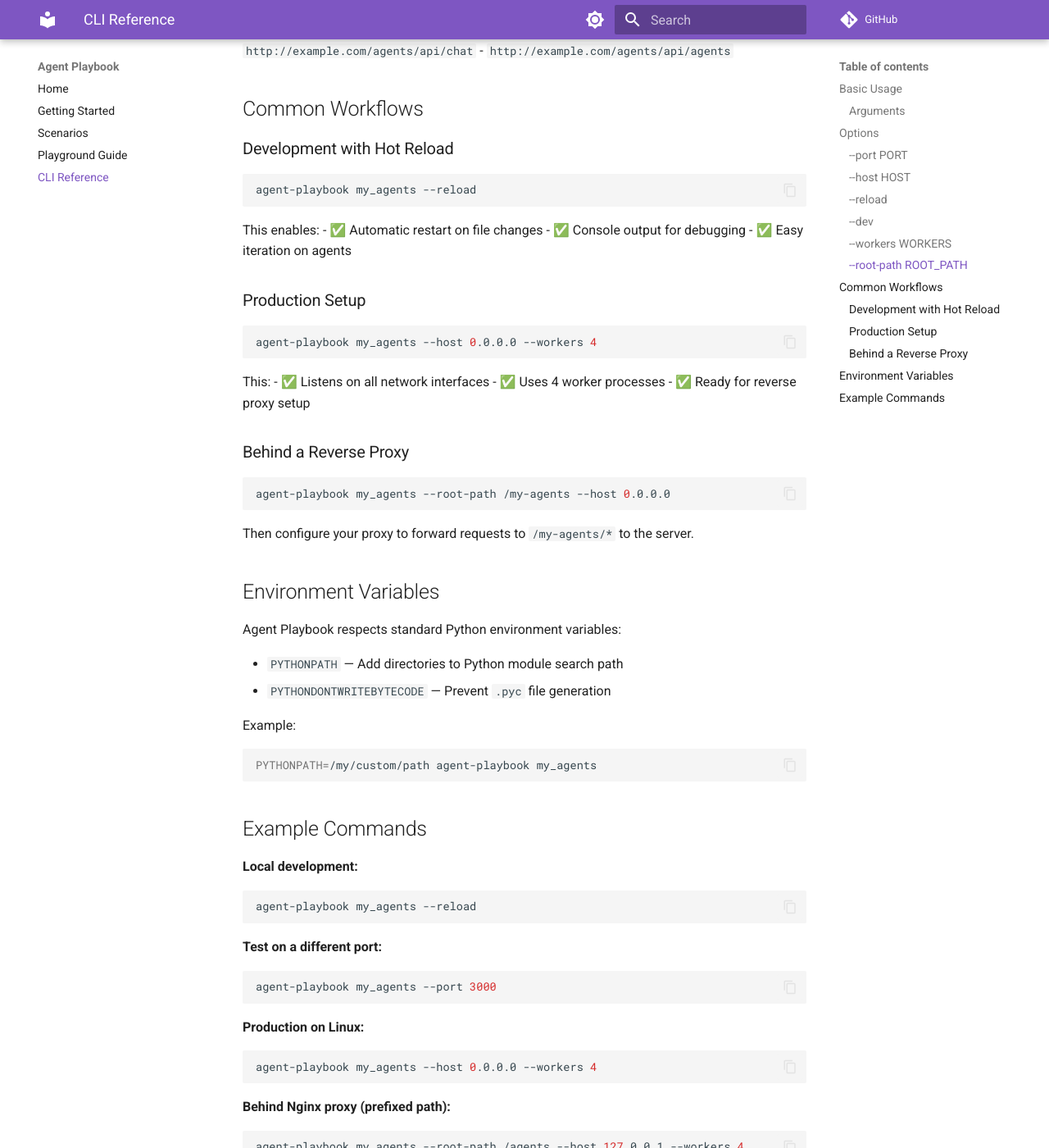
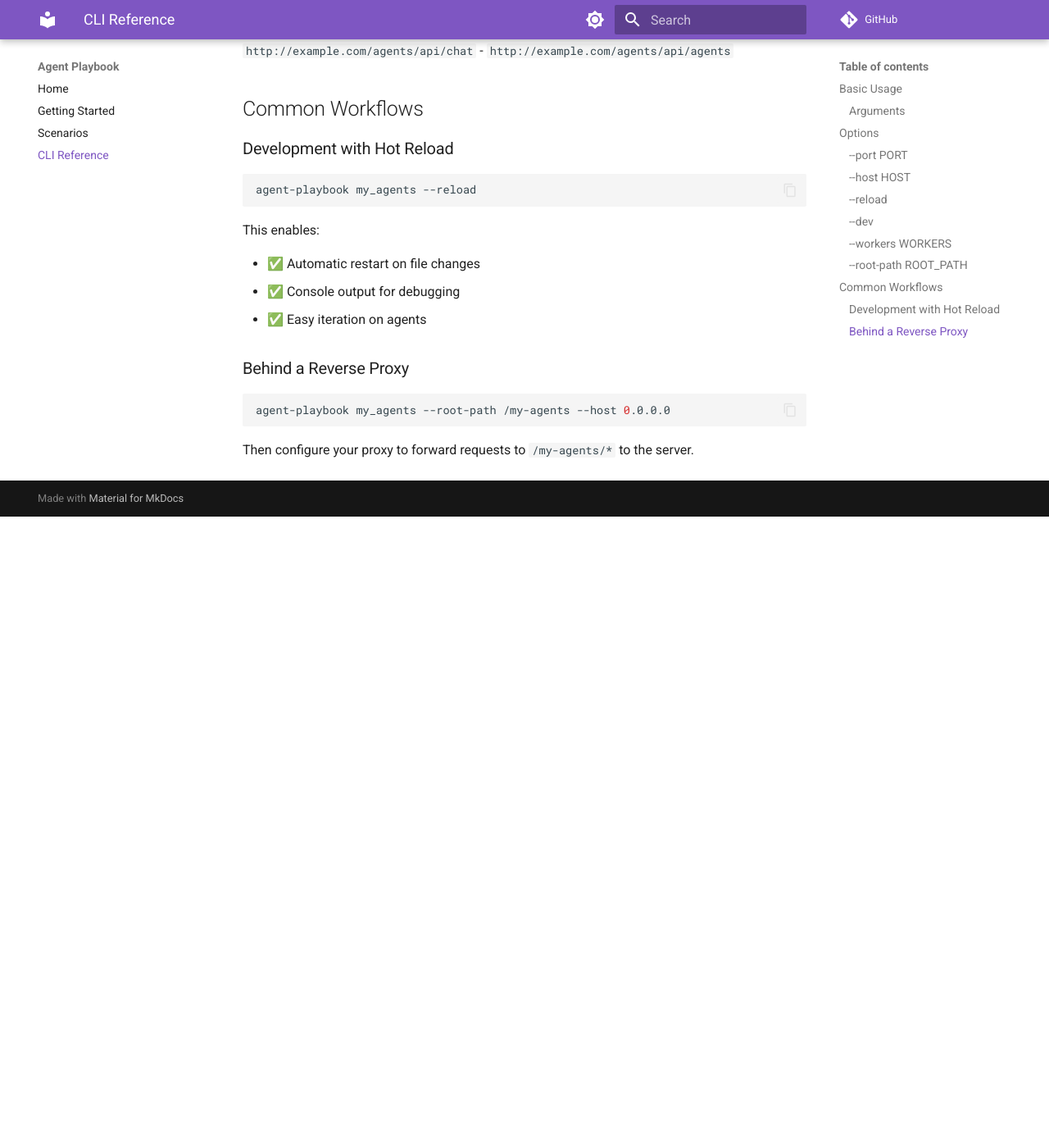
Before and after one commit to orlevii/agent-prism, an MkDocs documentation site: the page built from docs/docs/cli-reference.md, in a window 1280 px wide and 1400 px high, scrolled down 1806 px. Shown: the whole window at 82% size. Built offline with MkDocs 1.6.1 and Material for MkDocs 9.7.7, drawn with Linux system fonts in a browser that asks for light colours; comment, search, counter and statistics services are not loaded; after the commit the page ends 2436 px from its top, so only the background shows below that; some of the changed text lies outside the part shown.

Commit message:
chore: fixes and docs update (#12)

````diff
--- a/docs/docs/cli-reference.md
+++ b/docs/docs/cli-reference.md
@@ -31,10 +31,10 @@
 Specify the host/IP address to bind to.
 
 ```bash
-agent-playbook my_agents --host 0.0.0.0
+agent-playbook my_agents --host 127.0.0.1
 ```
 
-**Default:** `0.0.0.0`
+**Default:** `127.0.0.1`
 
 ### `--reload`
 
@@ -92,20 +92,10 @@
 ```
 
 This enables:
+
 - ✅ Automatic restart on file changes
 - ✅ Console output for debugging
 - ✅ Easy iteration on agents
-
-### Production Setup
-
-```bash
-agent-playbook my_agents --host 0.0.0.0 --workers 4
-```
-
-This:
-- ✅ Listens on all network interfaces
-- ✅ Uses 4 worker processes
-- ✅ Ready for reverse proxy setup
 
 ### Behind a Reverse Proxy
 
@@ -114,38 +104,3 @@
 ```
 
 Then configure your proxy to forward requests to `/my-agents/*` to the server.
-
-## Environment Variables
-
-Agent Playbook respects standard Python environment variables:
-
-- `PYTHONPATH` — Add directories to Python module search path
-- `PYTHONDONTWRITEBYTECODE` — Prevent `.pyc` file generation
-
-Example:
-
-```bash
-PYTHONPATH=/my/custom/path agent-playbook my_agents
-```
-
-## Example Commands
-
-**Local development:**
-```bash
-agent-playbook my_agents --reload
-```
-
-**Test on a different port:**
-```bash
-agent-playbook my_agents --port 3000
-```
-
-**Production on Linux:**
-```bash
-agent-playbook my_agents --host 0.0.0.0 --workers 4
-```
-
-**Behind Nginx proxy (prefixed path):**
-```bash
-agent-playbook my_agents --root-path /agents --host 127.0.0.1 --workers 4
-```
--- a/docs/mkdocs.yml
+++ b/docs/mkdocs.yml
@@ -41,5 +41,4 @@
   - Home: index.md
   - Getting Started: getting-started.md
   - Scenarios: scenarios.md
-  - Playground Guide: playground-guide.md
   - CLI Reference: cli-reference.md
--- a/pyproject.toml
+++ b/pyproject.toml
@@ -3,6 +3,8 @@
 version = "0.0.1"
 description = "The Storybook for AI Agents"
 authors = ["Or Levi <orlevi128@gmail.com>"]
+homepage = "https://github.com/orlevii/agent-playbook"
+repository = "https://github.com/orlevii/agent-playbook"
 packages = [{ include = "agent_playbook", from = "src" }]
 
 [tool.poetry.scripts]
--- a/webui/src/components/ThemeToggle.tsx
+++ b/webui/src/components/ThemeToggle.tsx
@@ -3,12 +3,12 @@
 import { Button } from '@/components/ui/button';
 
 export default function ThemeToggle() {
-  const [isDark, setIsDark] = useState(true); // Default to dark mode
+  const [isDark, setIsDark] = useState(false); // Default to light mode
 
   useEffect(() => {
     // Check localStorage for theme preference
     const stored = localStorage.getItem('theme');
-    const prefersDark = stored === 'dark' || (!stored && true); // Default to dark
+    const prefersDark = stored === 'dark';
     setIsDark(prefersDark);
     updateTheme(prefersDark);
   }, []);
````
Also changed, not shown: docs/docs/getting-started.md (+0 -20 lines), docs/docs/index.md (+0 -6 lines), docs/docs/playground-guide.md (deleted, +0 -125 lines), README.md, 6 other files.
